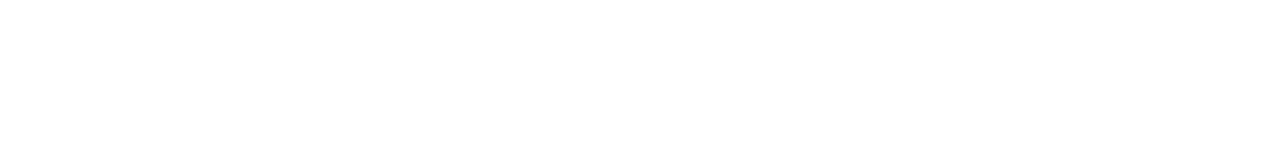
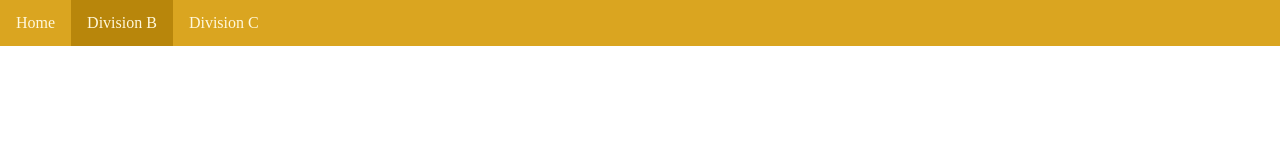
Before and after one commit to sanjScioly/sanjScioly.github.io, a plain HTML site: page divB/index.html in a window 1280 px wide. Drawn offline with Linux system fonts and the light colour scheme.

Commit message:
Changed Alot again

```diff
--- a/divB/index.html
+++ b/divB/index.html
@@ -0,0 +1,23 @@
+<!DOCTYPE html>
+<html>
+
+<head>
+    <title>Sanjit's Scioly Page</title>
+    <link rel="stylesheet" href="./index.css">
+    </link>
+</head>
+
+<body>
+    <header>
+        <div class="navigation">
+            <ul>
+                <li><a href="/index.html">Home</a></li>
+                <li><a class="active" href="/divB/index.html">Division B</a></li>
+                <li><a href="/divC/index.html">Division C</a></li>
+            </ul>
+        </div>
+    </header>
+
+</body>
+
+</html>
--- /dev/null
+++ b/divB/index.scss
@@ -0,0 +1,31 @@
+body {
+	margin: 0;
+	header {
+		margin: 0;
+		padding: 0;
+		.navigation {
+			margin: 0;
+			padding: 0;
+			ul {
+				list-style-type: none;
+				margin: 0;
+				padding: 0;
+				overflow: hidden;
+				background-color: goldenrod;
+				li {
+					float: left;
+					a {
+						display: block;
+						color: cornsilk;
+						text-align: center;
+						padding: 14px 16px;
+						text-decoration: none;
+					}
+					.active {
+						background-color: darkgoldenrod;
+					}
+				}
+			}
+		}
+	}
+}
--- /dev/null
+++ b/divC/index.scss
@@ -0,0 +1,31 @@
+body {
+	margin: 0;
+	header {
+		margin: 0;
+		padding: 0;
+		.navigation {
+			margin: 0;
+			padding: 0;
+			ul {
+				list-style-type: none;
+				margin: 0;
+				padding: 0;
+				overflow: hidden;
+				background-color: goldenrod;
+				li {
+					float: left;
+					a {
+						display: block;
+						color: cornsilk;
+						text-align: center;
+						padding: 14px 16px;
+						text-decoration: none;
+					}
+					.active {
+						background-color: darkgoldenrod;
+					}
+				}
+			}
+		}
+	}
+}
```
Also changed, not shown: divC/index.html (+23 -0 lines), index.html (+1 -1 lines), divB/index.css (added), divC/index.css (added), template/index.css (added), 3 other files.
